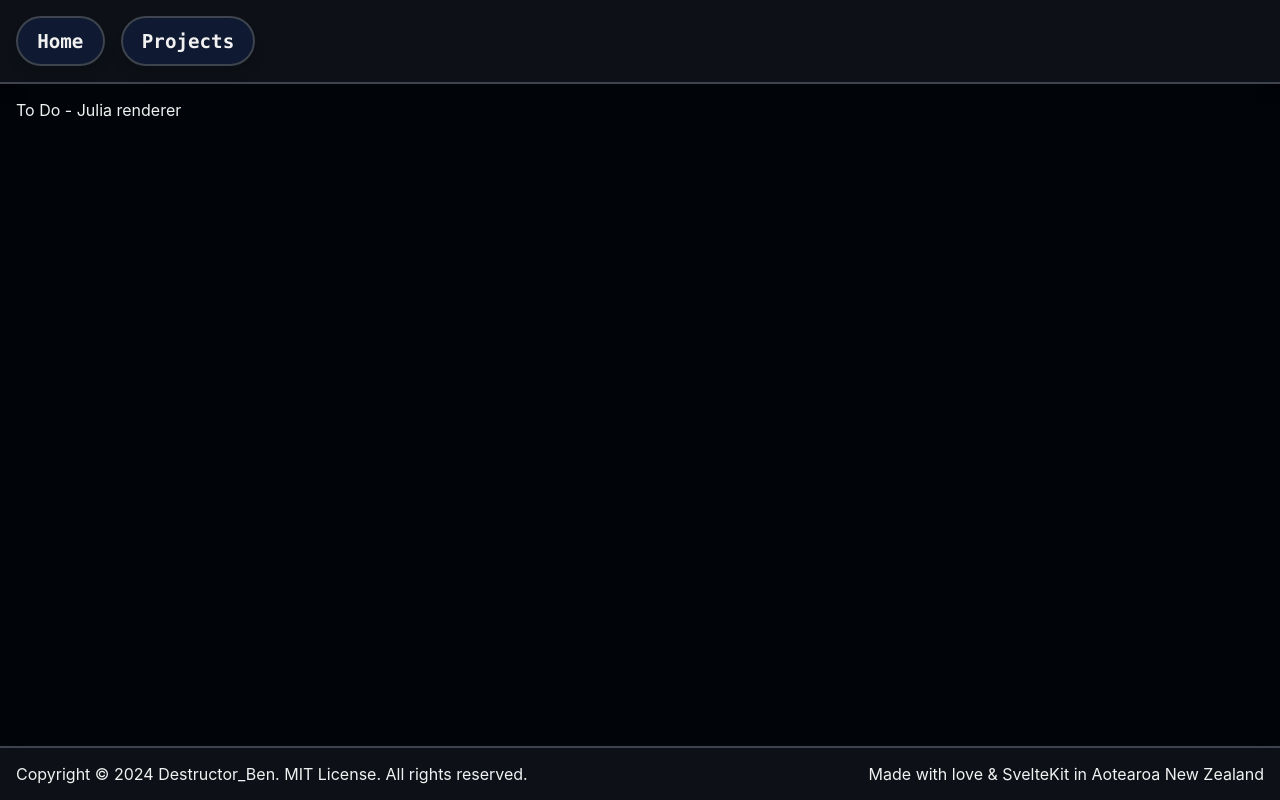
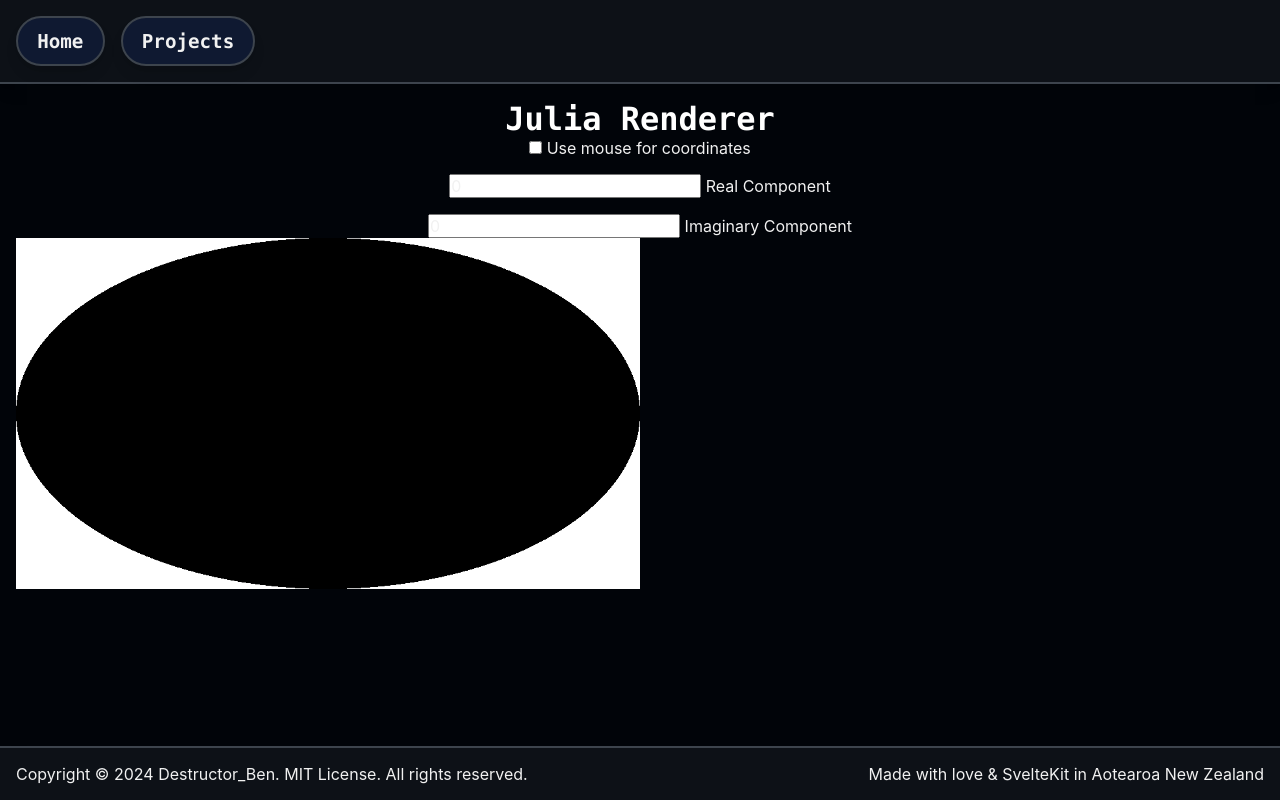
Before and after one commit to Destructor-Ben/destructor-ben.github.io, a SvelteKit app: page /projects/julia in a window 1280 px wide. Built offline with nearby package versions, Linux system fonts and the light colour scheme.

Commit message:
Make an interactive version

```diff
--- /dev/null
+++ b/src/routes/projects/ProjectCard.svelte
@@ -0,0 +1,10 @@
+<div>
+
+</div>
+
+<style>
+  div {
+    width: 50%;
+    height: 10rem;
+  }
+</style>
--- a/src/routes/projects/julia/+page.svelte
+++ b/src/routes/projects/julia/+page.svelte
@@ -1 +1,99 @@
-To Do - Julia renderer
+<script lang="ts">
+  import JuliaRenderer from "$lib/julia/julia-renderer";
+  import Fractal from "$lib/julia/fractal";
+  import JuliaVert from "$lib/julia/vert.glsl?raw";
+  import JuliaFrag from "$lib/julia/frag-julia.glsl?raw";
+
+  let useMouseForCoords = $state(false);
+  let real = $state(0);
+  let imaginary = $state(0);
+
+  let canvas: HTMLCanvasElement;
+
+  // Setup the renderer
+  $effect(() => {
+    const renderer = new JuliaRenderer(canvas);
+    const fractal = new Fractal(JuliaVert, JuliaFrag, (gl, program) => {
+      // Set the fractal location
+      // -0.7, 0.27015 and 0.355, 0.355 are both cool
+      const realLocation = gl.getUniformLocation(program, "Real");
+      const imaginaryLocation = gl.getUniformLocation(program, "Imaginary");
+      gl.uniform1f(realLocation, real);
+      gl.uniform1f(imaginaryLocation, imaginary);
+    });
+
+    renderer.setFractal(fractal);
+    renderer.render();
+
+    return () => {
+      renderer.destroy();
+    }
+  })
+
+  // Mouse control
+  $effect(() => {
+    canvas.addEventListener("mousemove", handleMouseMove);
+
+    return () => {
+      canvas.removeEventListener("mousemove", handleMouseMove);
+    }
+  })
+
+  function handleMouseMove(event: MouseEvent) {
+    if (!useMouseForCoords)
+      return;
+
+    const x = event.clientX;
+    const y = event.clientY;
+
+    // Normalize to coordinate space for fractal
+    // TODO: do this properly
+    const width = canvas.width;
+    const height = canvas.height;
+
+    const mouseReal = (x - width) / width;
+    const mouseImaginary = (y - height) / height;
+
+    real = mouseReal;
+    imaginary = mouseImaginary;
+  }
+</script>
+
+<svelte:head>
+  <title>Julia - Destructor_Ben</title>
+</svelte:head>
+
+<h1>Julia Renderer</h1>
+
+<!-- Inputs -->
+<div>
+  <label>
+    <input type="checkbox" bind:checked={useMouseForCoords} />
+    <span>Use mouse for coordinates</span>
+  </label>
+
+  <label>
+    <input type="number" bind:value={real} disabled={useMouseForCoords} />
+    <span>Real Component</span>
+  </label>
+
+  <label>
+    <input type="number" bind:value={imaginary} disabled={useMouseForCoords} />
+    <span>Imaginary Component</span>
+  </label>
+</div>
+
+<canvas id="julia-canvas" width="960" height="540" bind:this={canvas}></canvas>
+
+<style>
+  div {
+    display: flex;
+    flex-direction: column;
+    align-items: center;
+    gap: 1em;
+  }
+
+  canvas {
+    width: 50%;
+  }
+</style>
```
Also changed, not shown: src/routes/+page.svelte (+24 -6 lines), src/routes/projects/+page.svelte (+7 -1 lines).
